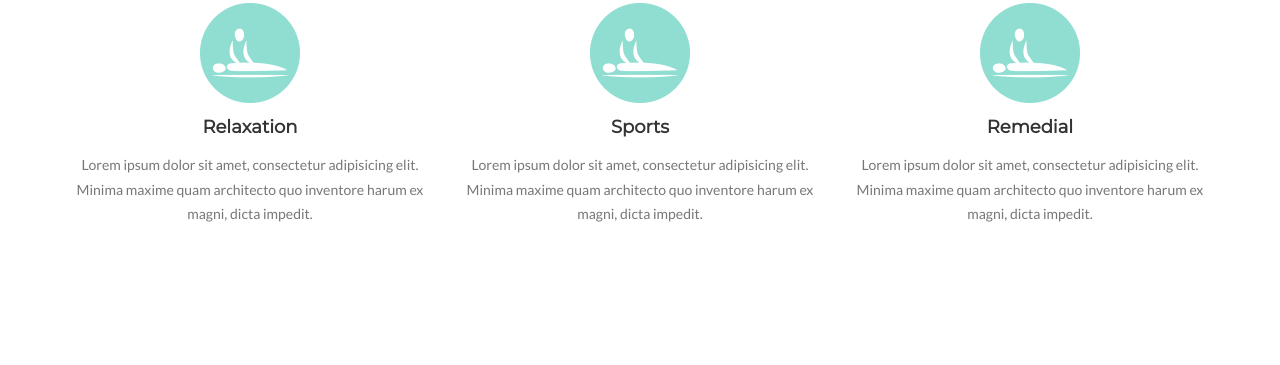
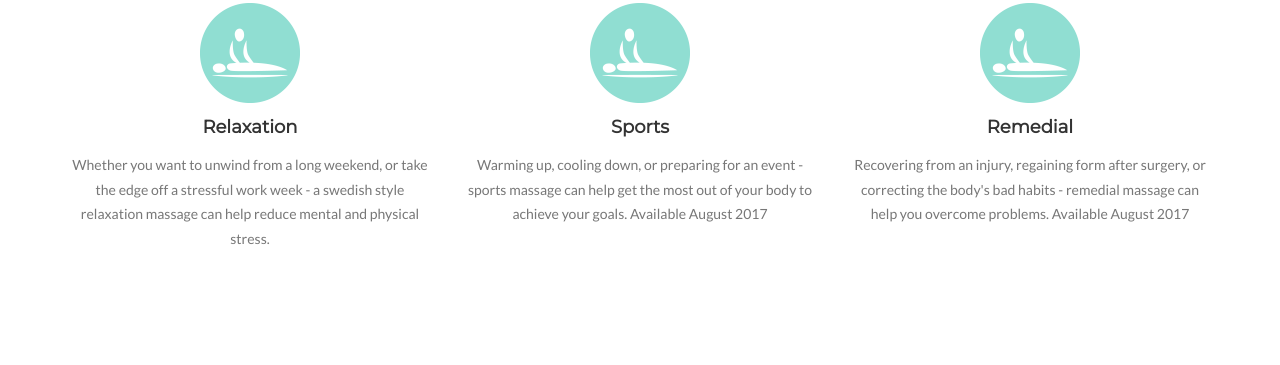
Before and after one commit to jgkeightley/resolute-web, a website: page index.html in a window 1280 px wide. Shown: the part 1060-1425 px from the top of the page. Drawn offline with nearby package versions, Linux system fonts and the light colour scheme.

Commit message:
Update services section

```diff
--- a/index.html
+++ b/index.html
@@ -89,17 +89,17 @@
                 <div class="col-md-4">
                     <img class="icon" src="img/massage-icon.png">
                     <h4 class="service-heading">Relaxation</h4>
-                    <p class="text-muted">Lorem ipsum dolor sit amet, consectetur adipisicing elit. Minima maxime quam architecto quo inventore harum ex magni, dicta impedit.</p>
+                    <p class="text-muted">Whether you want to unwind from a long weekend, or take the edge off a stressful work week - a swedish style relaxation massage can help reduce mental and physical stress.</p>
                 </div>
                 <div class="col-md-4">
                     <img class="icon" src="img/massage-icon.png">
                     <h4 class="service-heading">Sports</h4>
-                    <p class="text-muted">Lorem ipsum dolor sit amet, consectetur adipisicing elit. Minima maxime quam architecto quo inventore harum ex magni, dicta impedit.</p>
+                    <p class="text-muted">Warming up, cooling down, or preparing for an event - sports massage can help get the most out of your body to achieve your goals. Available August 2017</p>
                 </div>
                 <div class="col-md-4">
                     <img class="icon" src="img/massage-icon.png">
                     <h4 class="service-heading">Remedial</h4>
-                    <p class="text-muted">Lorem ipsum dolor sit amet, consectetur adipisicing elit. Minima maxime quam architecto quo inventore harum ex magni, dicta impedit.</p>
+                    <p class="text-muted">Recovering from an injury, regaining form after surgery, or correcting the body's bad habits - remedial massage can help you overcome problems. Available August 2017</p>
                 </div>
             </div>
         </div>
```
